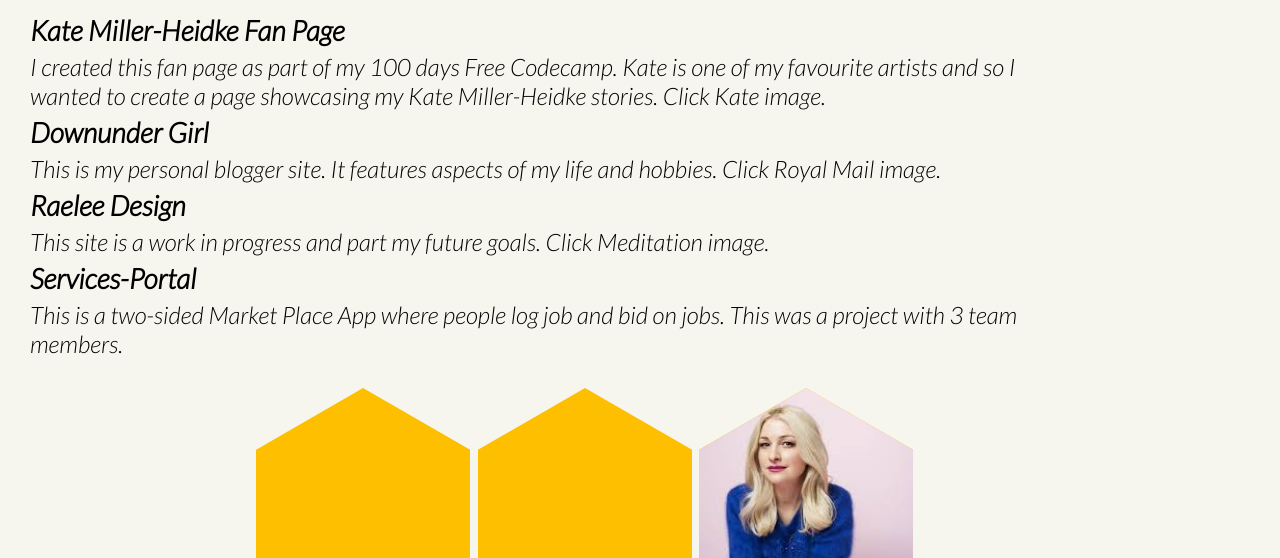
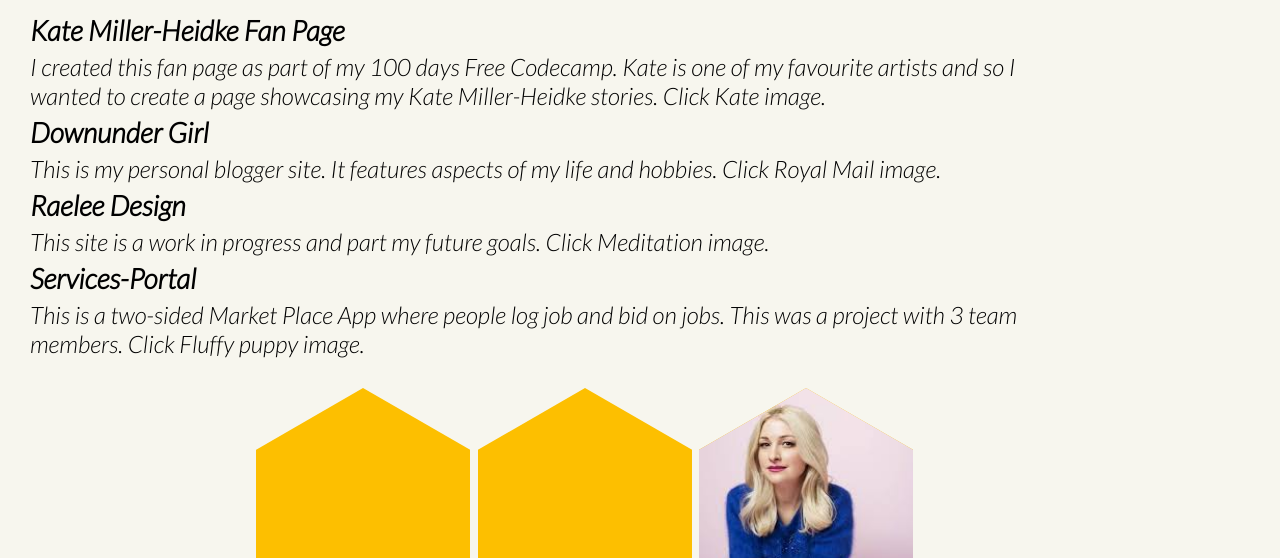
Before and after one commit to vicnatacu/Portfolio, a plain HTML site: page projects.html in a window 1280 px wide. Shown: the part 242-800 px from the top of the page. Drawn offline with Linux system fonts and the light colour scheme.

Commit message:
Update projects.html

```diff
--- a/projects.html
+++ b/projects.html
@@ -37,7 +37,7 @@
          <h3>Raelee Design</h3>
          <p>This site is a work in progress and part my future goals. Click Meditation image.</p>
         <h3>Services-Portal</h3>
-        <p>This is a two-sided Market Place App where people log job and bid on jobs. This was a project with 3 team members.</p>
+        <p>This is a two-sided Market Place App where people log job and bid on jobs. This was a project with 3 team members. Click Fluffy puppy image.</p>
         <ul id="grid" class="clear">
             <li>
                 <div class="hexagon"></div>
```
